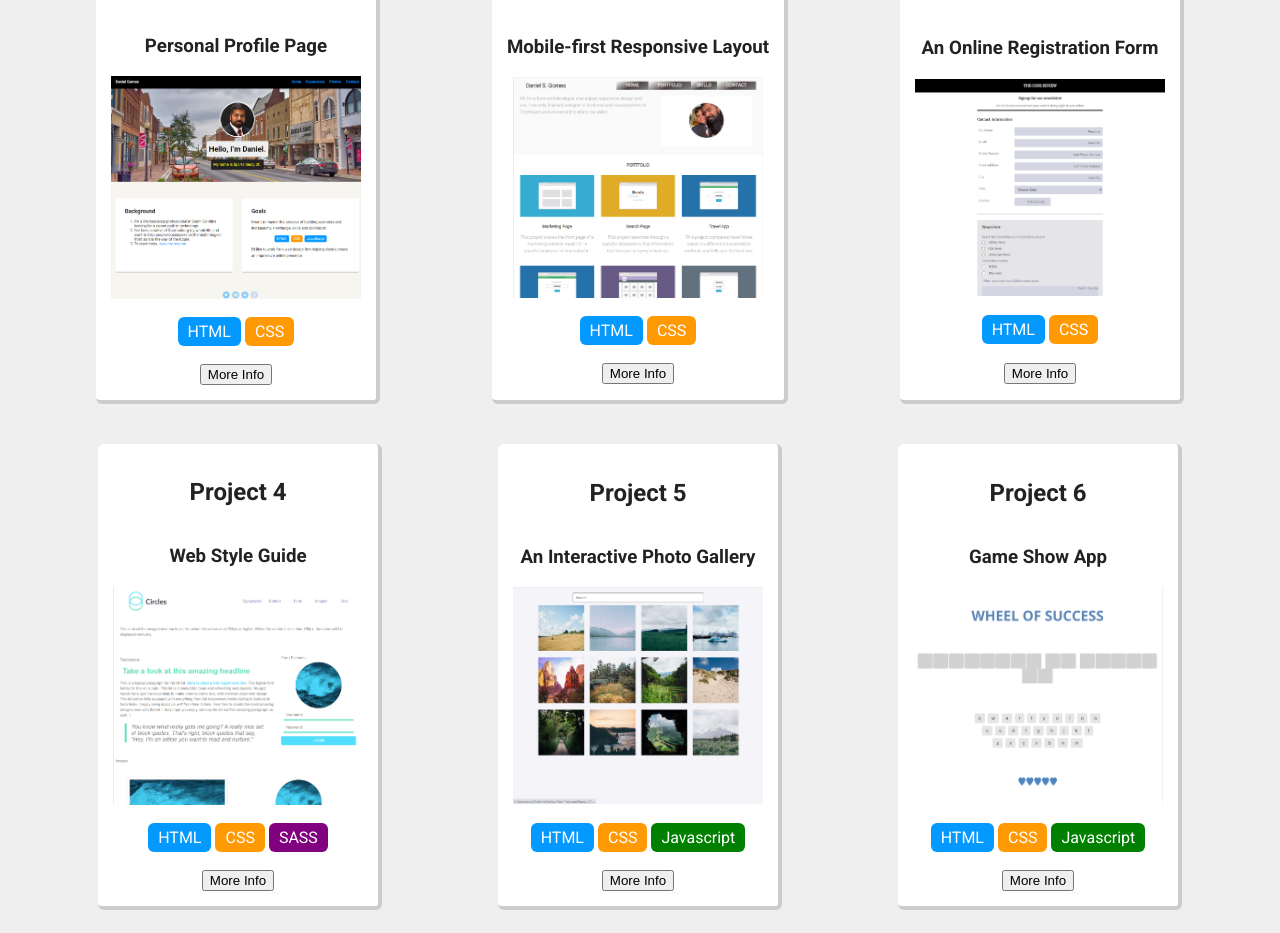
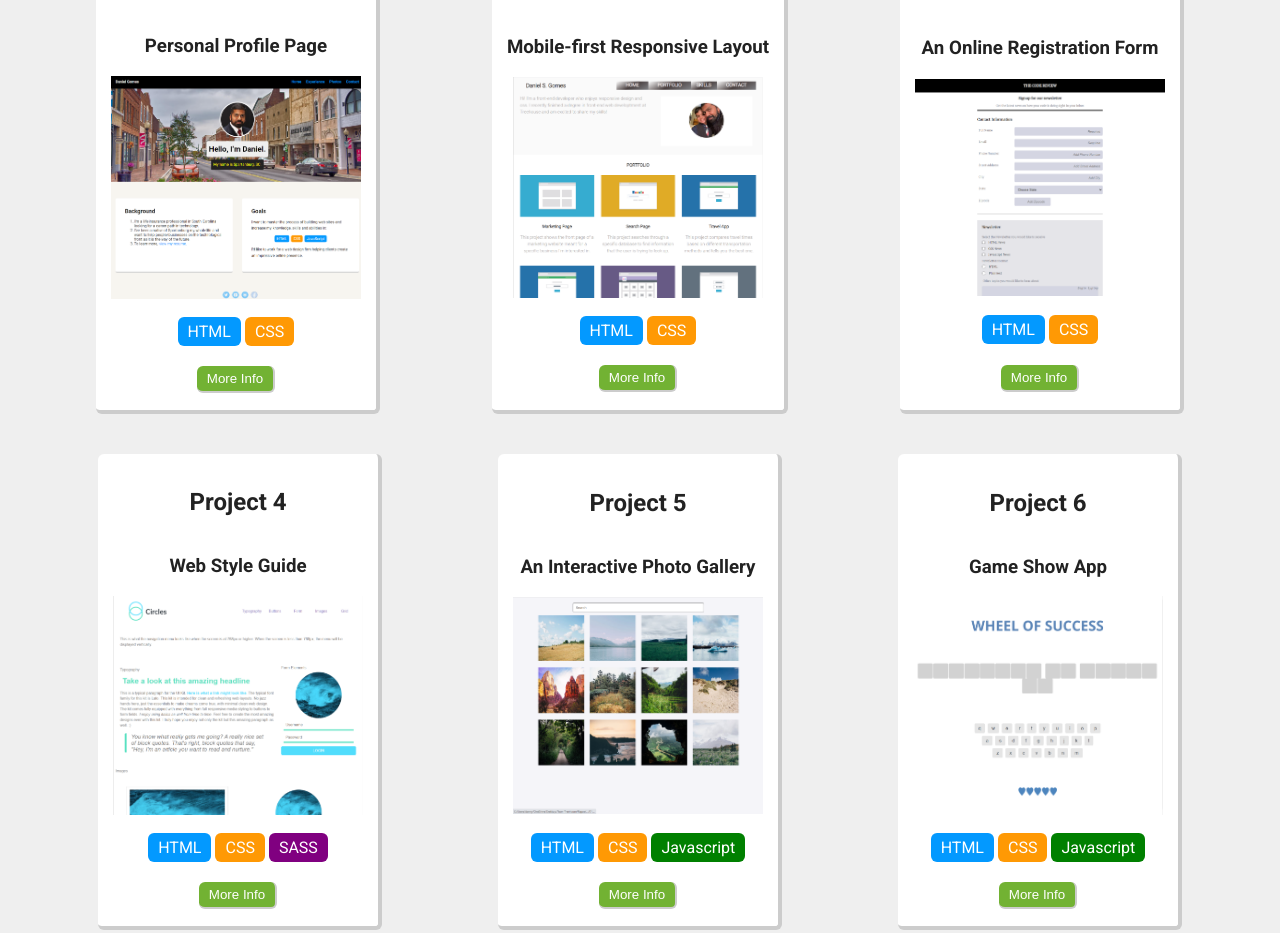
Before and after one commit to dannysgomes/Project-9-TeamTreehouse, a plain HTML site: page index.html in a window 1280 px wide. Shown: the part 985-1918 px from the top of the page. Drawn offline with Linux system fonts and the light colour scheme; a web font is replaced by a local one.

Commit message:
finalizing styling

```diff
--- a/app.js
+++ b/app.js
@@ -37,8 +37,8 @@ function openModal(index) {
   </div>
   <div class="modal-body">${description}</div>
   <div class="links-wrapper">
-    <a href="${projectUrl}" target="_blank">View Project</a>
-    <a href="${githubUrl}" target="_blank">View Code</a>
+    <a class="links" href="${projectUrl}" target="_blank">View Project</a>
+    <a class="links" href="${githubUrl}" target="_blank">View Code</a>
   </div>`;
   modalContainer.innerHTML = modalBody;
 }
--- a/data/data.js
+++ b/data/data.js
@@ -12,19 +12,19 @@ const data = [
     title: "Mobile-first Responsive Layout",
     imgUrl: "./images/Proj2.png",
     description:
-      "We designed a webpage that looked and functioned well on multiple screen sizes.  We learned the importance of the mobile-fisrt approach.",
+      "We designed a webpage that looked and functioned well on multiple screen sizes.  We learned the importance of the mobile-first approach.",
     technologies: ["HTML", "CSS"],
-    projectUrl: "",
-    githubUrl: "",
+    projectUrl: "https://dannysgomes.github.io/Project-2-TeamTreehouse/",
+    githubUrl: "https://github.com/dannysgomes/Project-2-TeamTreehouse",
   },
   {
     title: "An Online Registration Form",
     imgUrl: "./images/Proj3.png",
     description:
-      "We designed and styled a form and built a repsonsive, mobile-first registration form using a multitude of HTML form elements.",
+      "We designed and styled a form and built a responsive, mobile-first registration form using a multitude of HTML form elements.",
     technologies: ["HTML", "CSS"],
-    projectUrl: "",
-    githubUrl: "",
+    projectUrl: "https://dannysgomes.github.io/Project-3-TeamTreehouse/",
+    githubUrl: "https://github.com/dannysgomes/Project-3-TeamTreehouse",
   },
   {
     title: "Web Style Guide",
@@ -32,8 +32,8 @@ const data = [
     description:
       "We learned the importance of SASS and how it helps us style web pages with CSS easier and faster",
     technologies: ["HTML", "CSS", "SASS"],
-    projectUrl: "",
-    githubUrl: "",
+    projectUrl: "https://dannysgomes.github.io/Project-4-TeamTreehouse/",
+    githubUrl: "https://github.com/dannysgomes/Project-4-TeamTreehouse",
   },
   {
     title: "An Interactive Photo Gallery",
@@ -41,8 +41,8 @@ const data = [
     description:
       "We created an interactive image gallery.  We also added a search feature to filter through photos.",
     technologies: ["HTML", "CSS", "Javascript"],
-    projectUrl: "",
-    githubUrl: "",
+    projectUrl: "https://dannysgomes.github.io/Project-5-TeamTreehouse/",
+    githubUrl: "https://github.com/dannysgomes/Project-5-TeamTreehouse",
   },
   {
     title: "Game Show App",
@@ -50,8 +50,8 @@ const data = [
     description:
       "We created a random word guessing game.  There is a counter built into the application to keep score of incorrect guesses.",
     technologies: ["HTML", "CSS", "Javascript"],
-    projectUrl: "",
-    githubUrl: "",
+    projectUrl: "https://dannysgomes.github.io/Project-6-TeamTreehouse/",
+    githubUrl: "https://github.com/dannysgomes/Project-6-TeamTreehouse",
   },
   {
     title: "WebApp Dashboard",
@@ -59,8 +59,8 @@ const data = [
     description:
       "We built an interactive dashboard using other web techniques including SVG graphics and Javascript programming.  We created charts, tables, and other user interface components focusing on interactivity and usability.",
     technologies: ["HTML", "CSS", "Javascript"],
-    projectUrl: "",
-    githubUrl: "",
+    projectUrl: "https://dannysgomes.github.io/Project-7-TeamTreehouse/",
+    githubUrl: "https://github.com/dannysgomes/Project-7-TeamTreehouse",
   },
   {
     title: "API for Employee Directory",
@@ -68,7 +68,7 @@ const data = [
     description:
       "We created an employee directory by communicating with a third-party API.  We also created a modal which displayed the specific employee's contact information.",
     technologies: ["HTML", "CSS", "Javascript"],
-    projectUrl: "",
-    githubUrl: "",
+    projectUrl: "https://dannysgomes.github.io/Project-8-TeamTreehouse/",
+    githubUrl: "https://github.com/dannysgomes/Project-8-TeamTreehouse",
   },
 ];
--- a/styles.css
+++ b/styles.css
@@ -175,6 +175,33 @@ ol {
   padding: 10px 15px;
 }
 
+.modal-button {
+  border: none;
+  border-right: 2px solid #ccc;
+  border-bottom: 2px solid #ccc;
+  border-radius: 6px;
+  background: rgb(114, 178, 51);
+  display: inline-block;
+  color: white;
+  padding: 5px 10px;
+  margin: 2px;
+}
+
+.links {
+  border-radius: 6px;
+  border-right: 2px solid rgb(134, 132, 132);
+  border-bottom: 2px solid rgb(134, 132, 132);
+  display: inline-block;
+  background:rgb(45, 77, 49);
+  color: white;
+  padding: 5px 10px;
+  margin: 2px;
+}
+
+a:hover {
+  color: #beff33;
+}
+
 #overlay {
   position: fixed;
   opacity: 0;
@@ -250,6 +277,15 @@ ul.skills {
 .modal-header {
   background: black;
   color: white;
+}
+
+
+
+.links-wrapper {
+  display: flex;
+  justify-content: space-between;
+  padding: 20px;
+  background:#ccc;
 }
 
 footer {
```
